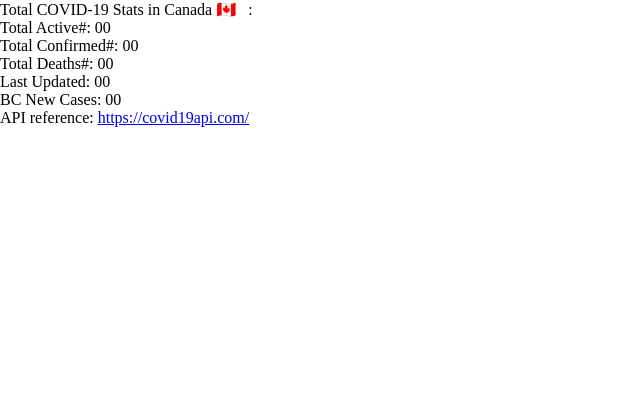
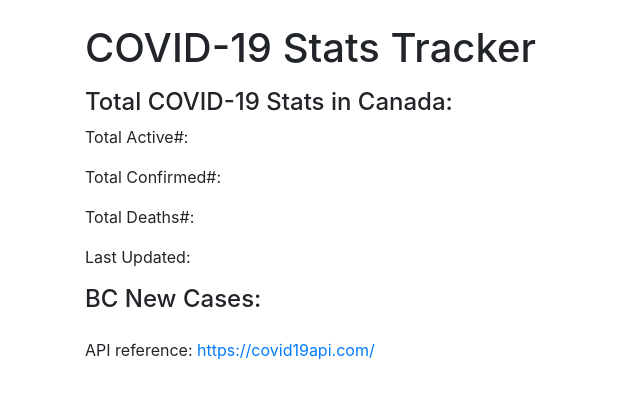
Before and after one commit to amysujunglee/covid19-stats-by-country, a plain HTML site: page index.html in a window 1280 px wide. Shown: the whole page, without its empty margins (0-640 px from the left). Drawn offline with nearby package versions, Linux system fonts and the light colour scheme; no server answers.

Commit message:
adding bootstrap cdn and layout

```diff
--- a/index.html
+++ b/index.html
@@ -5,21 +5,31 @@
     <meta name="viewport" content="width=device-width, initial-scale=1.0" />
     <meta http-equiv="X-UA-Compatible" content="ie=edge" />
 
+    <link
+      rel="stylesheet"
+      href="https://stackpath.bootstrapcdn.com/bootstrap/4.4.1/css/bootstrap.min.css"
+      integrity="sha384-Vkoo8x4CGsO3+Hhxv8T/Q5PaXtkKtu6ug5TOeNV6gBiFeWPGFN9MuhOf23Q9Ifjh"
+      crossorigin="anonymous"
+    />
     <link rel="stylesheet" href="style.css" />
     <title>COVID-19 Stats</title>
   </head>
   <body>
-    <div class="container">
-      <div class="result">
-        <p>Total COVID-19 Stats in Canada 🇨🇦 &nbsp;&nbsp;:</p>
-        <p>Total Active#: <span class="total-active">00</span></p>
-        <p>Total Confirmed#: <span class="total-confirmed">00</span></p>
-        <p>Total Deaths#: <span class="total-deaths">00</span></p>
-        <p>Last Updated: <span class="date">00</span></p>
-      </div>
-    </div>
-    <div>BC New Cases: <span class="bc-newcases">00</span></div>
-    <footer>
+    <main class="container my-4">
+        <h1 class="mb-3">COVID-19 Stats Tracker</h1>
+        <div class="result">
+            <h2 class="h4">Total COVID-19 Stats in Canada:</h2>
+            <p>Total Active#: <span class="total-active"></span></p>
+            <p>Total Confirmed#: <span class="total-confirmed"></span></p>
+            <p>Total Deaths#: <span class="total-deaths"></span></p>
+            <p>Last Updated: <span class="date"></span></p>
+          </div>
+        </div>
+        <div>
+          <h2 class="h4">BC New Cases: <span class="bc-newcases"></span></h2>
+        </div>
+    </main>
+    <footer class="container">
       API reference:
       <a href="https://covid19api.com/">https://covid19api.com/</a>
     </footer>
```
